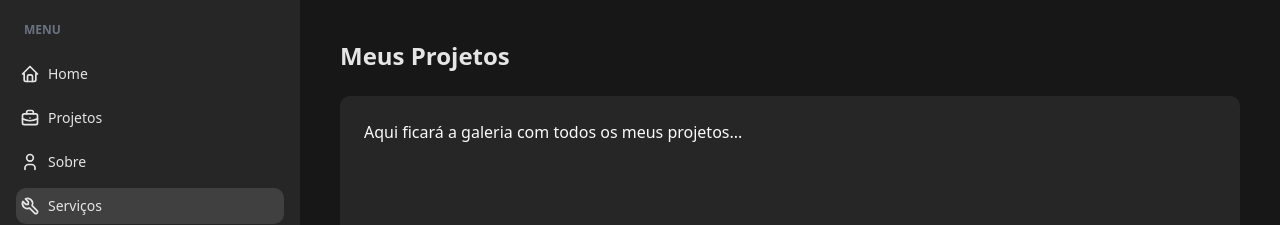
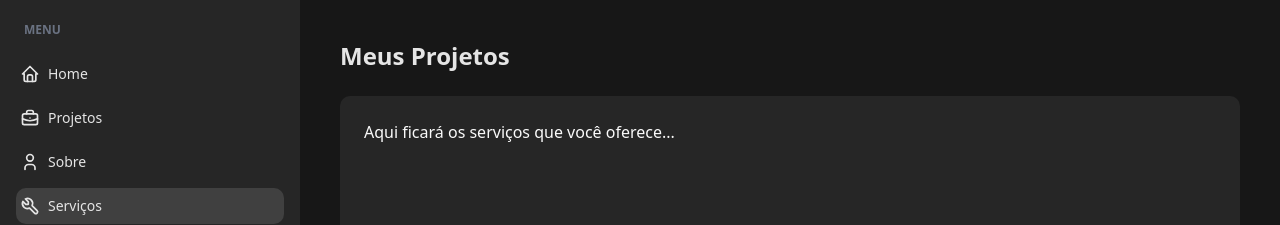
Before and after one commit to GuilhermeAssisF/Portfolio-GuilhermeAssis, a Next.js app: page /servicos in a window 1280 px wide. Shown: the top 225 px of the page. Built offline with nearby package versions, Linux system fonts and the light colour scheme.

Commit message:
att pages

```diff
--- a/src/app/(portfolio)/servicos/page.tsx
+++ b/src/app/(portfolio)/servicos/page.tsx
@@ -1,6 +1,6 @@
 import React from "react";
 
-export default function ProjetosPage() {
+export default function ServicosPage() {
   return (
     <div className="flex flex-1 flex-col p-4 md:p-10">
       <div className="flex justify-between items-center mb-6 flex-shrink-0">
@@ -9,8 +9,8 @@ export default function ProjetosPage() {
         </h1>
       </div>
       <div className="flex-1 bg-white dark:bg-neutral-800 rounded-lg p-6">
-        <p>Aqui ficará a galeria com todos os meus projetos...</p>
-        {/* Você pode adicionar seus componentes de projeto aqui */}
+        <p>Aqui ficará os serviços que você oferece...</p>
+
       </div>
     </div>
   );
--- a/src/app/(portfolio)/sobre/page.tsx
+++ b/src/app/(portfolio)/sobre/page.tsx
@@ -1,6 +1,6 @@
 import React from "react";
 
-export default function ProjetosPage() {
+export default function SobrePage() {
   return (
     <div className="flex flex-1 flex-col p-4 md:p-10">
       <div className="flex justify-between items-center mb-6 flex-shrink-0">
@@ -9,8 +9,8 @@ export default function ProjetosPage() {
         </h1>
       </div>
       <div className="flex-1 bg-white dark:bg-neutral-800 rounded-lg p-6">
-        <p>Aqui ficará a galeria com todos os meus projetos...</p>
-        {/* Você pode adicionar seus componentes de projeto aqui */}
+        <p>Aqui ficará as informações sobre você</p>
+
       </div>
     </div>
   );
```
